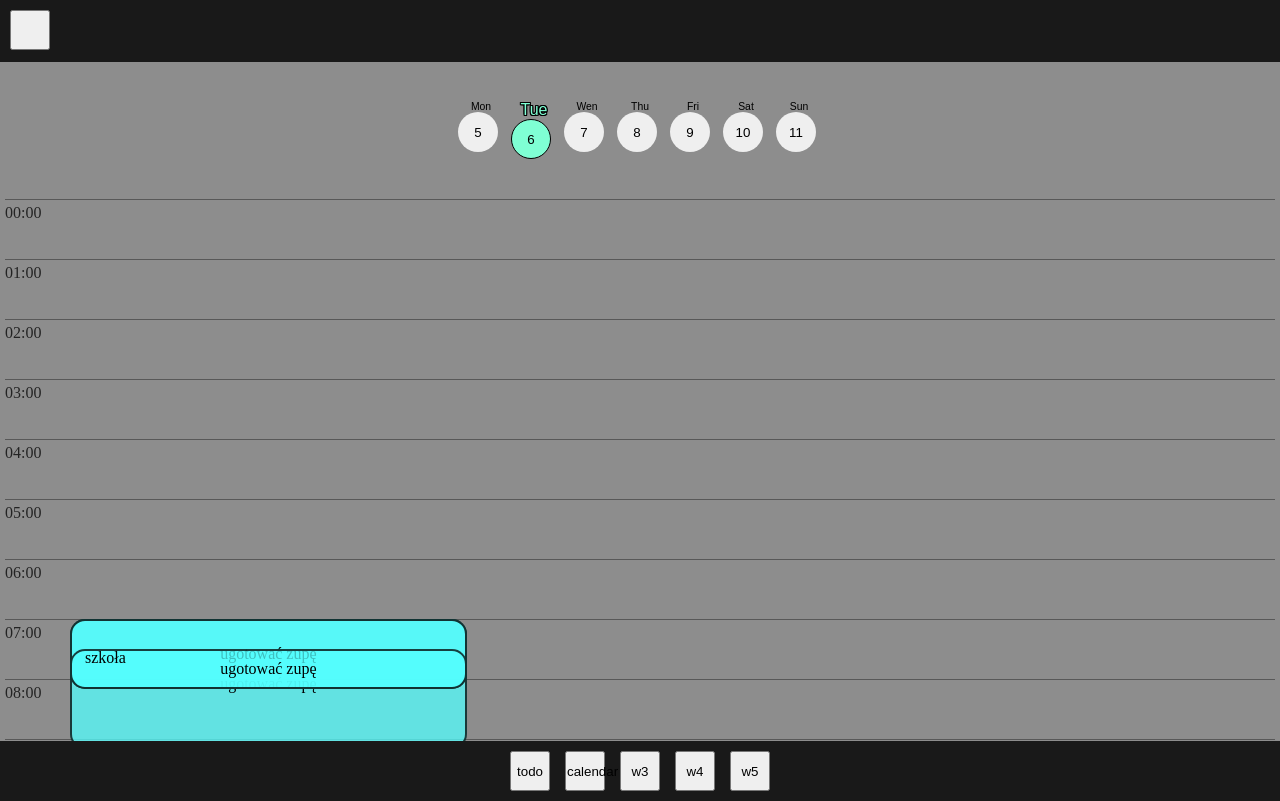
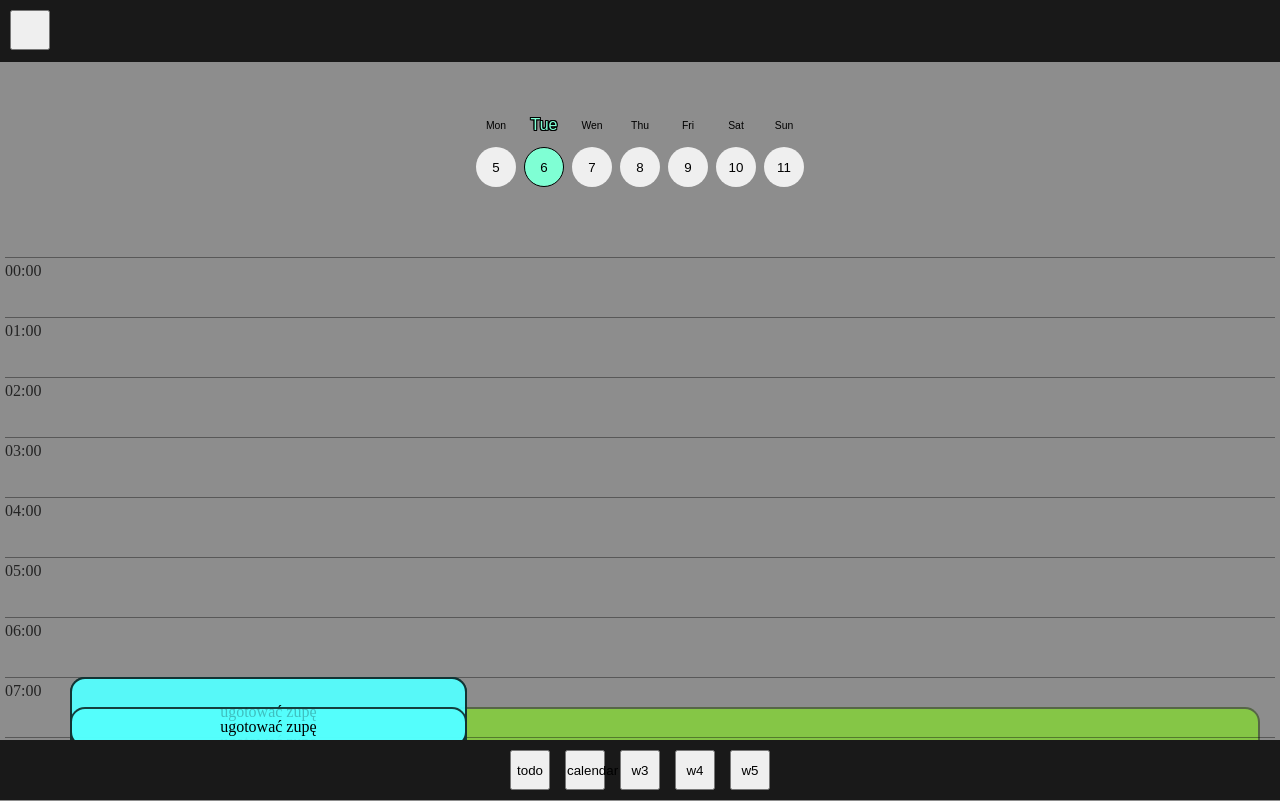
Before and after one commit to AreczeQ192/Mindful-Study, a React (Vite) app: page / in a window 1280 px wide. Both pictures are taken after a click on the button "calendar". Built offline with nearby package versions, Linux system fonts and the light colour scheme.

Commit message:
styles for routine events

```diff
--- a/src/css/Calendar.css
+++ b/src/css/Calendar.css
@@ -4,12 +4,31 @@
     box-sizing: border-box;
 }
 
+.week{
+    width: calc(2.5rem + 6px);
+    display: grid;
+    align-items: center;
+    grid-template-rows: 20px 40px;
+    row-gap: 20px;
+    justify-content: center;
+}
+
+.calendarContainer{
+    margin-top: 30px;
+    height: calc(100% - 40px);
+    display: grid;
+    row-gap: 30px;
+    grid-template-rows: 80px calc(100% - 100px);
+}
+
 .calendarWeek{
     /* margin: 0.5rem 0 0 60px; */
-    margin: 0.5rem 0 0 0px;
+    margin: 0.5rem 0 0 60px;
+    margin: 0 0 0 40px;
+    margin: 0;
     display: flex;
     justify-content: center;
-    gap: 7px;
+    gap: 2px;
 }
 
 .day{
@@ -27,8 +46,8 @@
     gap: 1px;
 }
 
-.weekDay{
-    width: calc(2.5rem + 6px);
+.weekDay, .week > p{
+    /* width: calc(2.5rem + 6px); */
     /* height: 2.5rem; */
     /* border-radius: 50%; */
     border: none;
@@ -59,7 +78,7 @@
 }
 
 .planContainer{
-    height: calc(100vh - 258px);
+    /* height: calc(100vh - 258px); */
     margin: 40px 5px 0 5px;
     position: relative;
     overflow-x: auto;
@@ -108,6 +127,20 @@
     /* transform: translate(0, 20px); */
 }
 
+.routineEvent{
+    position: absolute;
+    width: 90%;
+    background-color: chartreuse;
+    border-radius: 15px;
+    border: 2px solid rgba(0, 0, 0, 0.75);
+    display: grid;
+    justify-content: center;
+    align-items: center;
+    font-size: 1em;
+    opacity: 0.5;
+    z-index: -2;
+}
+
 .event > p {
     margin: 0;
 }
```
